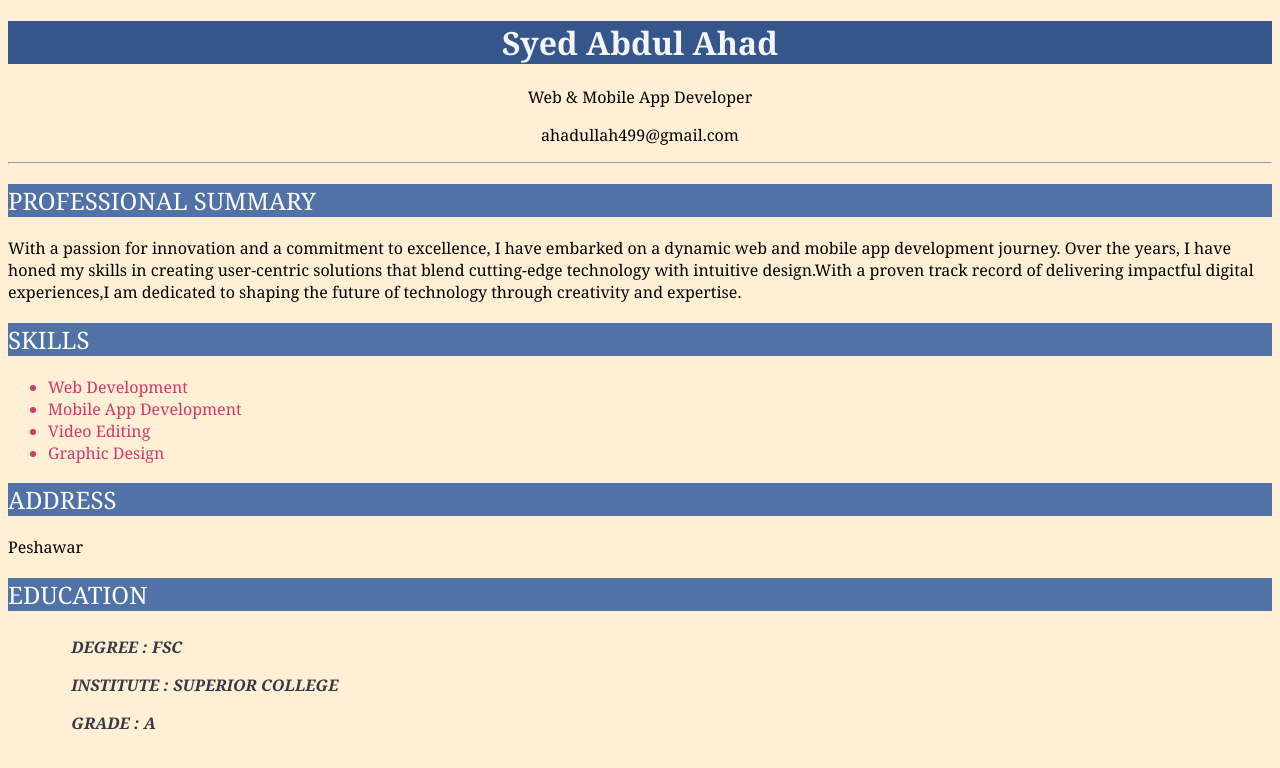
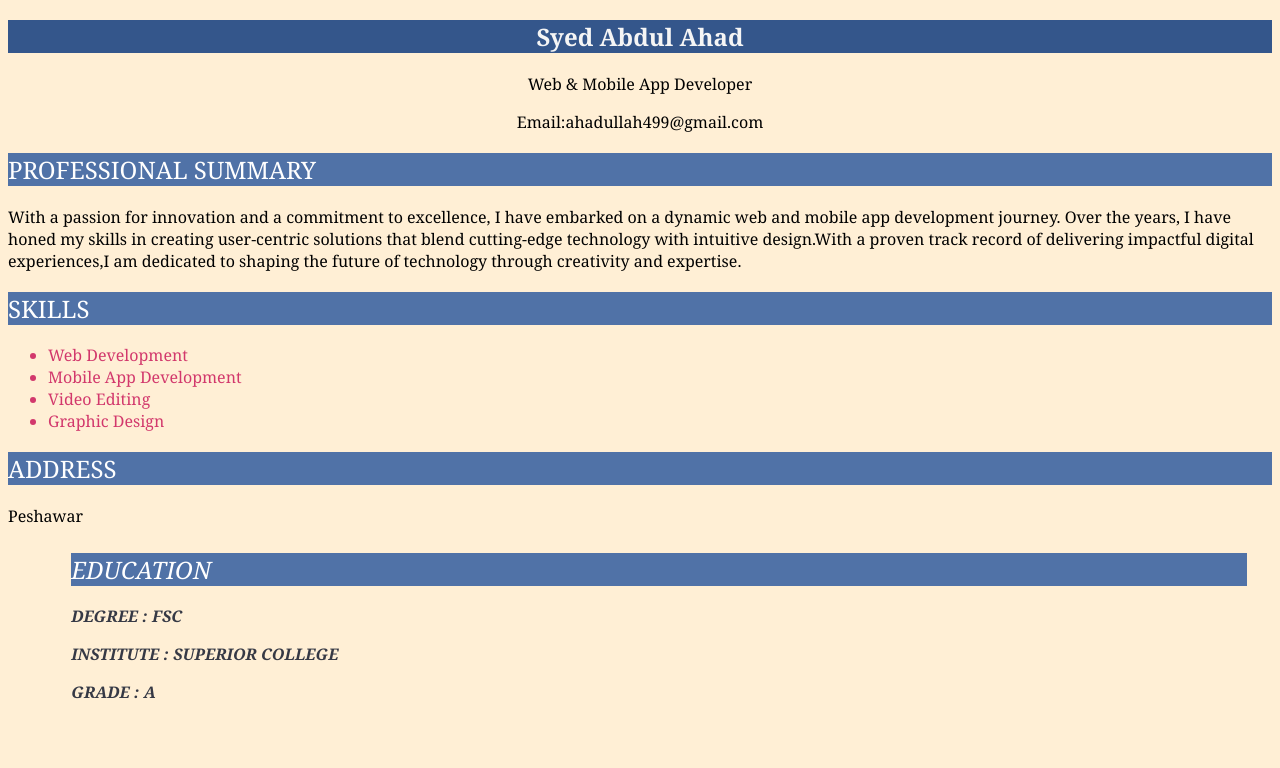
Before and after one commit to SyedAbdulAhad97/Resume, a plain HTML site: page index.html in a window 1280 px wide. Drawn offline with Linux system fonts and the light colour scheme.

Commit message:
My Resume

```diff
--- a/index.html
+++ b/index.html
@@ -1,18 +1,17 @@
 <!DOCTYPE html>
 <html lang="en">
   <head>
-    <meta charset="UTF-8" />
-    <meta name="viewport" content="width=device-width, initial-scale=1.0" />
+    <meta charset="UTF-8">
+    <meta name="viewport" content="width=device-width, initial-scale=1.0">
     <title>Resume</title>
     <link rel="stylesheet" href="style.css">
   </head>
   <body>
+    <article id="top">
     <h1>Syed Abdul Ahad</h1>
-    <section id="top">
     <p>Web & Mobile App Developer</p>
-    <p>ahadullah499@gmail.com</p>
-  </section>
-    <hr/>
+    <p> Email:ahadullah499@gmail.com</p>
+  </article>
     <h2>Professional Summary</h2>
 
     <p>
@@ -30,12 +29,10 @@
       <li>Video Editing</li>
       <li>Graphic Design</li>
     </ul>
-    <u></u>
     <h2>ADDRESS</h2>
-    </u>
     <p>Peshawar</p>
+    <section id="edu">
     <h2>education</h2>
-    <section id="edu">
       <p><strong>DEGREE : FSC</strong></p>
       <p><strong>INSTITUTE : SUPERIOR COLLEGE</strong></p>
       <p><strong>GRADE : A</strong></p>
```
